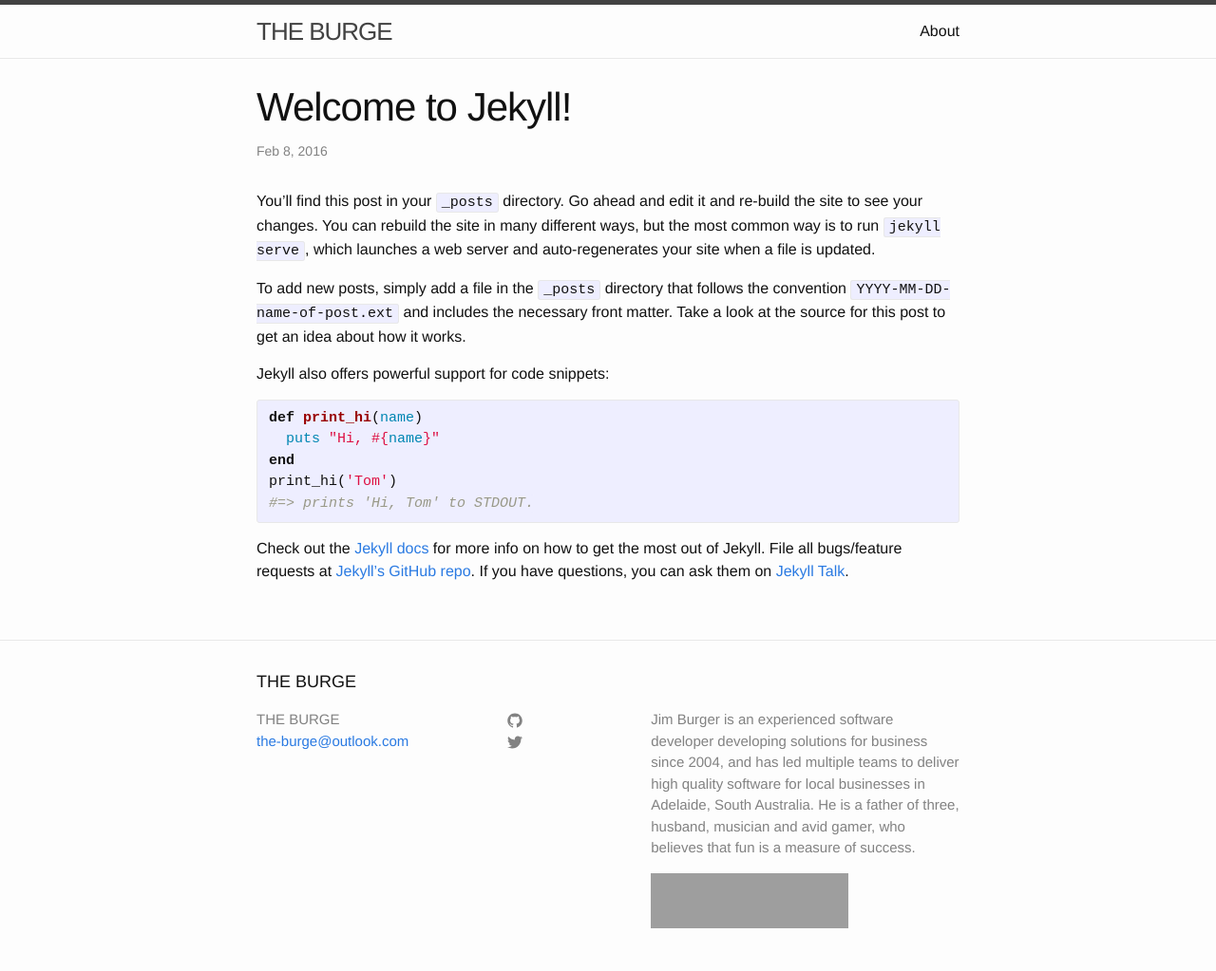
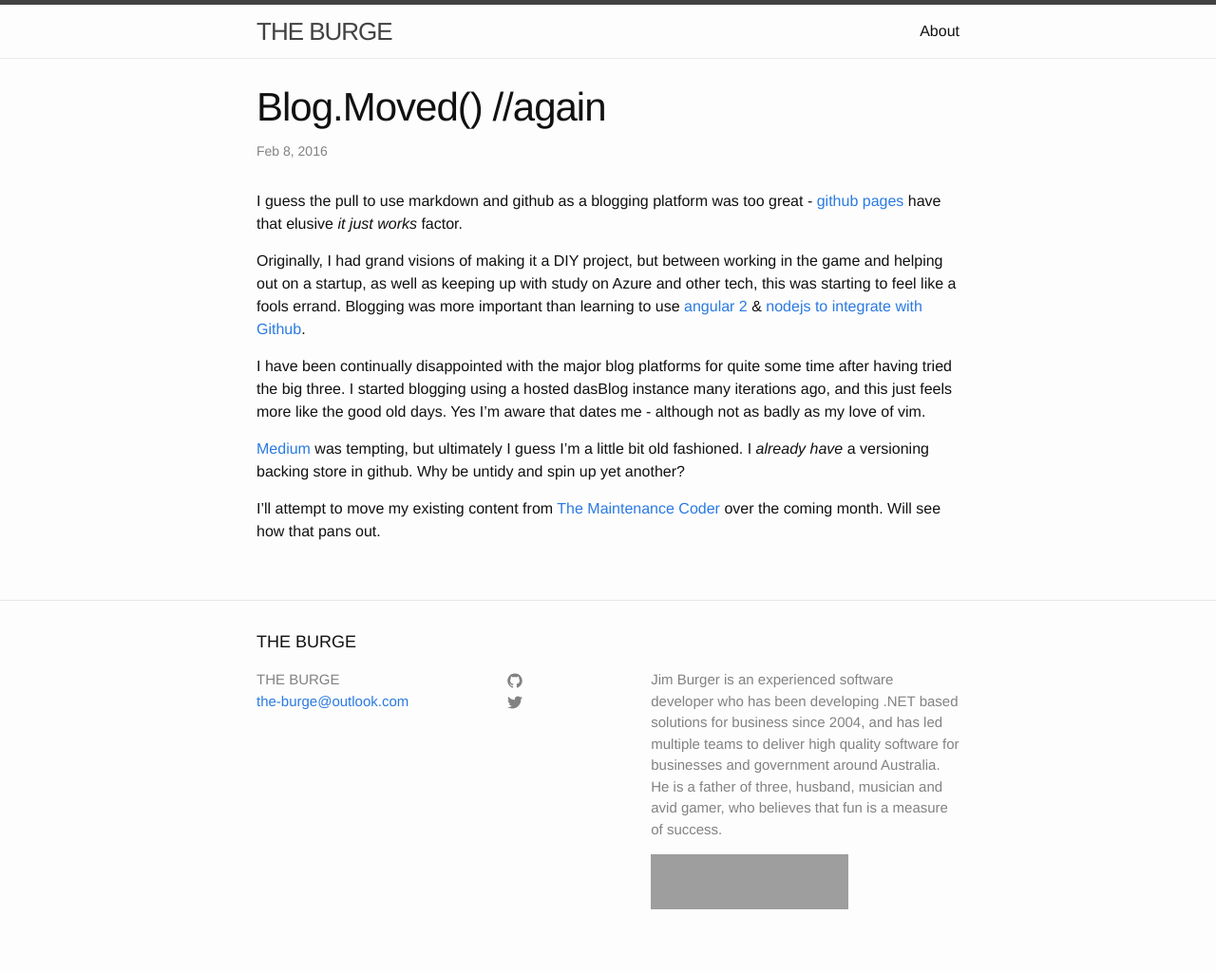
Before and after one commit to jburger/jburger.github.io, a Jekyll site: the page built from _posts/2016-02-08-welcome-to-jekyll.markdown, in a window 1280 px wide. Shown: the whole page at 95% size. Built offline with Jekyll 4.4.1, drawn with Linux system fonts in a browser that asks for light colours; grey boxes are pictures that could not be loaded.

Commit message:
posted moving to github pages

```diff
--- a/_config.yml
+++ b/_config.yml
@@ -9,7 +9,7 @@
 title: THE BURGE
 email: the-burge@outlook.com
 description: > # this means to ignore newlines until "baseurl:"
-  Jim Burger is an experienced software developer developing solutions for business since 2004, and has led multiple teams to deliver high quality software for local businesses in Adelaide, South Australia. He is a father of three, husband, musician and avid gamer, who believes that fun is a measure of success.
+  Jim Burger is an experienced software developer who has been developing .NET based solutions for business since 2004, and has led multiple teams to deliver high quality software for businesses and government around Australia. He is a father of three, husband, musician and avid gamer, who believes that fun is a measure of success.
 baseurl: "" # the subpath of your site, e.g. /blog
 url: "http://blog.theburge.co" # the base hostname & protocol for your site
 twitter_username: burgomg
--- a/_posts/2016-02-08-welcome-to-jekyll.markdown
+++ b/_posts/2016-02-08-welcome-to-jekyll.markdown
@@ -1,25 +1,15 @@
 ---
 layout: post
-title:  "Welcome to Jekyll!"
+title:  "Blog.Moved() //again"
 date:   2016-02-08 20:47:18 +1030
 categories: jekyll update
 ---
-You’ll find this post in your `_posts` directory. Go ahead and edit it and re-build the site to see your changes. You can rebuild the site in many different ways, but the most common way is to run `jekyll serve`, which launches a web server and auto-regenerates your site when a file is updated.
+I guess the pull to use markdown and github as a blogging platform was too great - [github pages](http://github.io/pages) have that elusive _it just works_ factor.
 
-To add new posts, simply add a file in the `_posts` directory that follows the convention `YYYY-MM-DD-name-of-post.ext` and includes the necessary front matter. Take a look at the source for this post to get an idea about how it works.
+Originally, I had grand visions of making it a DIY project, but between working in the game and helping out on a startup, as well as keeping up with study on Azure and other tech, this was starting to feel like a fools errand. Blogging was more important than learning to use [angular 2](https://angular.io) & [nodejs to integrate with Github](https://github.com/ajaxorg/node-github).
 
-Jekyll also offers powerful support for code snippets:
+I have been continually disappointed with the major blog platforms for quite some time after having tried the big three. I started blogging using a hosted dasBlog instance many iterations ago, and this just feels more like the good old days. Yes I'm aware that dates me - although not as badly as my love of vim.
 
-{% highlight ruby %}
-def print_hi(name)
-  puts "Hi, #{name}"
-end
-print_hi('Tom')
-#=> prints 'Hi, Tom' to STDOUT.
-{% endhighlight %}
+[Medium](https://medium.com) was tempting, but ultimately I guess I'm a little bit old fashioned. I _already have_ a versioning backing store in github. Why be untidy and spin up yet another?
 
-Check out the [Jekyll docs][jekyll-docs] for more info on how to get the most out of Jekyll. File all bugs/feature requests at [Jekyll’s GitHub repo][jekyll-gh]. If you have questions, you can ask them on [Jekyll Talk][jekyll-talk].
-
-[jekyll-docs]: http://jekyllrb.com/docs/home
-[jekyll-gh]:   https://github.com/jekyll/jekyll
-[jekyll-talk]: https://talk.jekyllrb.com/
+I'll attempt to move my existing content from [The Maintenance Coder](maintenancecoder.wordpress.com) over the coming month. Will see how that pans out.
```
